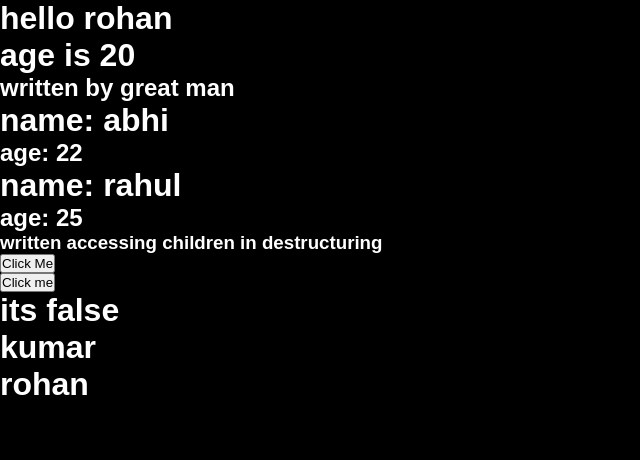
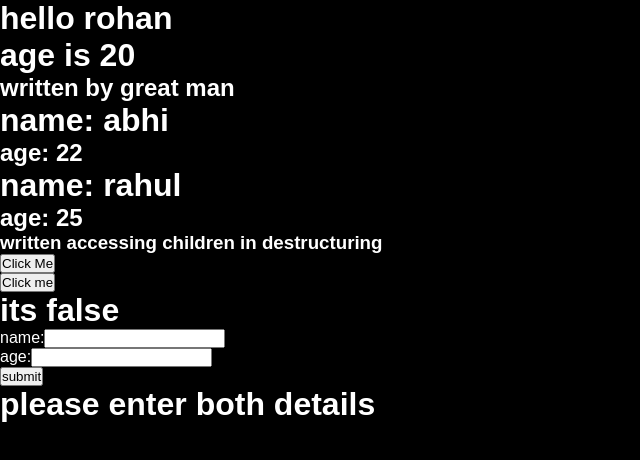
Before and after one commit to Rohan90085/react, a React (Vite) app: page / in a window 1280 px wide. Shown: the top 460 px of the page, without its empty margins (0-640 px from the left). Built offline with nearby package versions, Linux system fonts and the light colour scheme.

Commit message:
form fill up

```diff
--- a/index.html
+++ b/index.html
@@ -17,6 +17,7 @@
     <div id="gt"></div>
     <div id="mretrun"></div>
     <div id="scevl"></div>
+    <div id="f"></div>
     <script type="module" src="/src/main.jsx"></script>
   </body>
 </html>
--- a/src/main.jsx
+++ b/src/main.jsx
@@ -252,30 +252,64 @@ createRoot(document.getElementById("g")).render(<G />);
 //multiple returns
 function MultiRetrn(){
   const[t,f]=useState(0);
-  function toggle(){{
-    f(!t);}
-  }
+
+
   if(t){
     return <h1>its true</h1>
   }
   else{
     return <h1>its false</h1>}
+
+
 }
 createRoot(document.getElementById("mretrun")).render(<MultiRetrn />);
 //--------------------------------------------------------------------------------------
 //shortcircuit evaluation
-function ShortCirEvl(){
+// function ShortCirEvl(){
 
-  const[name,setname]=useState("rohan");
-   const firsttname=name && "kumar";
-   const secndname=name||"guest";
+//   const[name,setname]=useState("");
+//   //  const firsttname=name && "kumar";
+//   //  const secndname=name||"guest";
+// function Tmoggle(){
+//   setname(!name);
+// }
 
-   return(
-   <>
-   <h1>{firsttname}</h1>
-   <h1>{secndname}</h1>
+// return(
+//   <>
+//     {name ? <h1>hello {name}</h1> : <h1>welcome guest</h1>}
+//     <button onClick={Tmoggle}>click me</button>
+//   </>
+// );
+//  }
+//  createRoot(document.getElementById("scevl")).render(<ShortCirEvl />);
+//--------------------------------------------------------------------------------------
+//controlled input
+function ControlledInput(){
+const [name,setname]=useState("");
+const [age,setage]=useState("");
+  function clickk(event){
+    event.preventDefault();
 
-   </>
-   );
- }
- createRoot(document.getElementById("scevl")).render(<ShortCirEvl />);
+    console.log(name);
+    console.log(age);
+
+  }
+// useEffect(()=>{
+//   console.log(name);
+//   console.log(age);
+// },[]);
+return(<>
+<form onSubmit={clickk}>
+<label>name:</label>
+<input type="text" value={name} onChange={(e)=>setname(e.target.value)}/>
+<br />
+<label>age:</label>
+<input type="number" value={age} onChange={(e)=>setage(e.target.value)}/>
+<br />
+<button type="submit">submit</button>
+</form>
+{name && age?<h1>hello {name} , your age is {age}</h1>:<h1>please enter both details</h1>}
+</>
+);
+}
+createRoot(document.getElementById("f")).render(<ControlledInput />);
```
